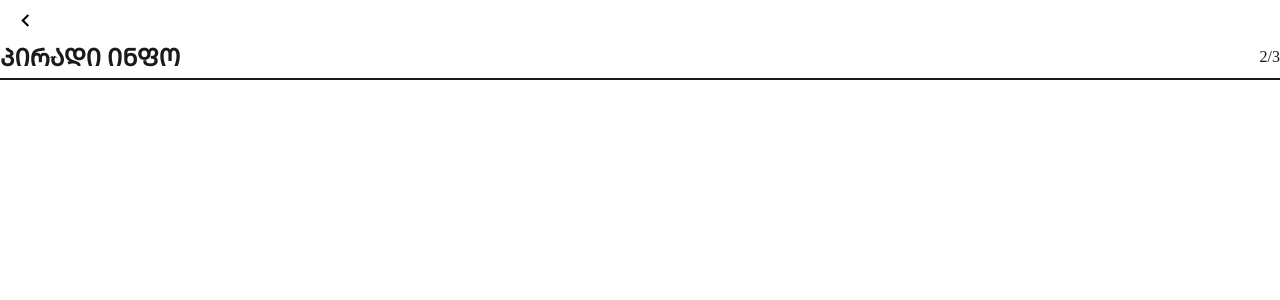
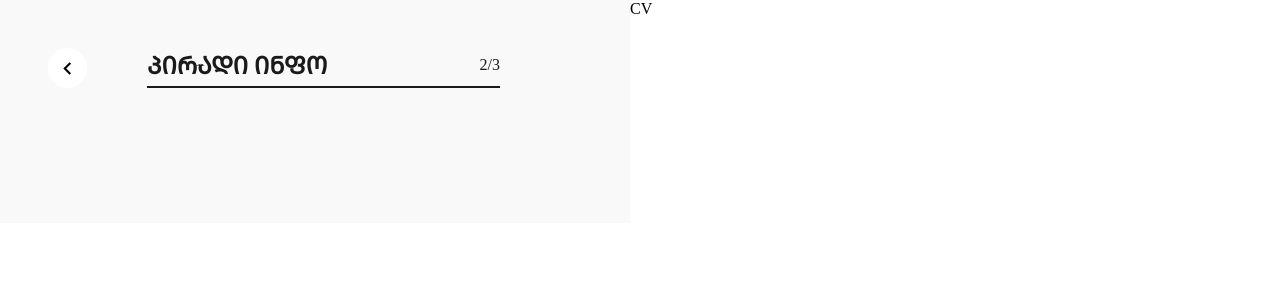
Before and after one commit to beqa200/team-5, a React (Vite) app: page /PersonalInfo in a window 1280 px wide. Shown: the top 300 px of the page. Built offline with nearby package versions, Linux system fonts and the light colour scheme.

Commit message:
style: add PersonalInfo's design structure

```diff
--- a/src/pages/PersonalInfo.tsx
+++ b/src/pages/PersonalInfo.tsx
@@ -1,11 +1,47 @@
+import styled from "styled-components";
 import BackArrowButton from "../components/BackArrowButton";
 import PageNameDiv from "../components/PageNameDiv";
 
 export default function PersonalInfo() {
   return (
     <div>
-      <BackArrowButton />
-      <PageNameDiv pageName={"ᲞᲘᲠᲐᲓᲘ ᲘᲜᲤᲝ"} pageNumber={2}/>
+      <MainContainer>
+      <LeftDiv>
+        <BackArrowButton />
+        <ContentDiv>
+        <PageNameDiv pageName={"ᲞᲘᲠᲐᲓᲘ ᲘᲜᲤᲝ"} pageNumber={2}/>
+
+        </ContentDiv>
+      </LeftDiv>
+      <RightComponent>CV</RightComponent>
+    </MainContainer>
     </div>
   )
 }
+
+const MainContainer = styled.div`
+  width: 100vw;
+  display: flex;
+`;
+
+const LeftDiv = styled.div`
+  width: 100%;
+  flex: 1;
+  background-color: #f9f9f9;
+  padding: 48px 130px 65px 48px;
+  display: flex;
+  align-items: flex-start;
+  gap: 60px;
+`;
+
+const RightComponent = styled.div`
+  width: 650px;
+  background-color: #ffffff;
+`;
+
+const ContentDiv = styled.div`
+  width: 100%;
+  display: flex;
+  flex-direction: column;
+  align-items: flex-start;
+`;
```
